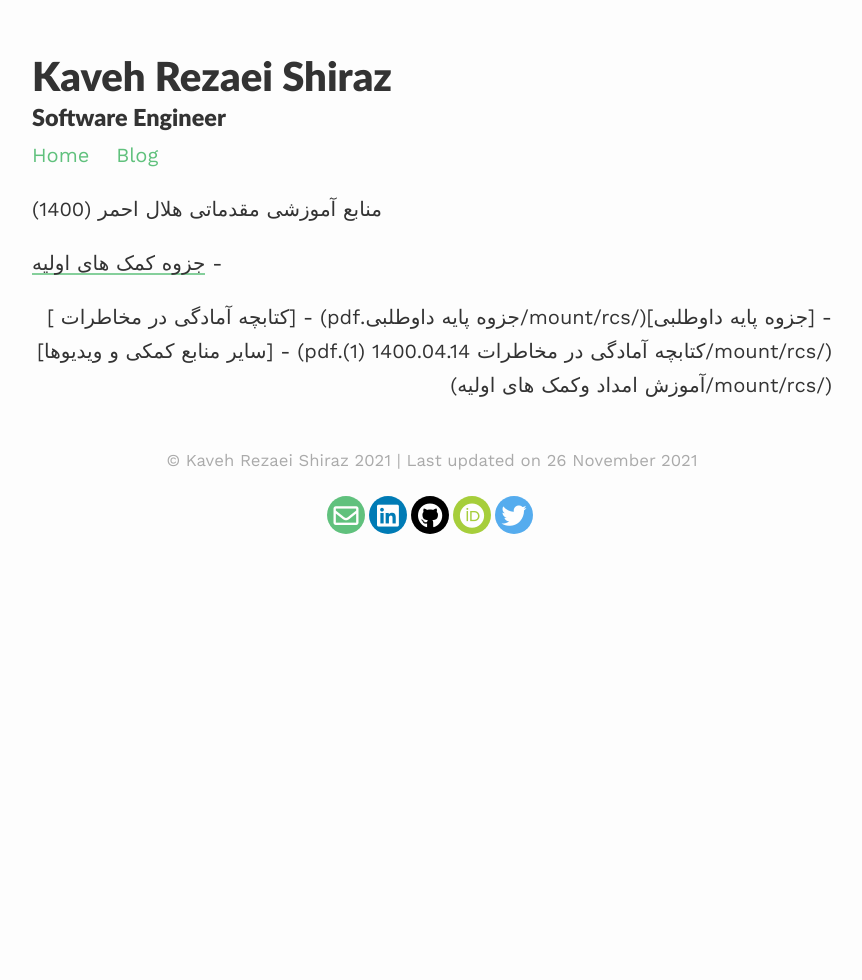
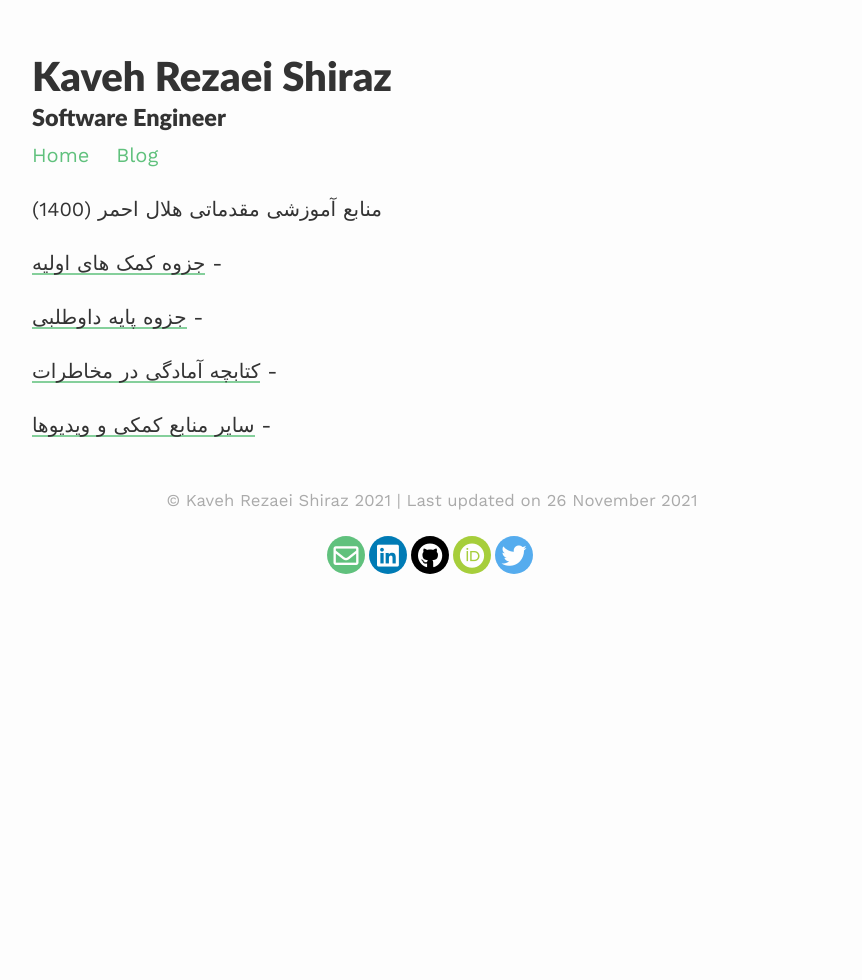
Before and after one commit to KavehRS/website, a Jekyll site: the page built from _pages/rcs.md, in a window 1280 px wide. Shown: the whole page, without its empty margins (208-1070 px from the left). Built offline with Jekyll 4.4.1, drawn with Linux system fonts in a browser that asks for light colours; nearby versions of some CDN libraries; some of the changed lines change nothing that is shown.

Commit message:
Update rcs.md

```diff
--- a/_pages/rcs.md
+++ b/_pages/rcs.md
@@ -11,15 +11,15 @@ published: true
 
 &#x202b; - [جزوه کمک های اولیه](/mount/rcs/2جزوه.pdf)
 
+
+&#x202b; - [جزوه پایه داوطلبی](/mount/rcs/جزوه پایه داوطلبی.pdf)
+
+
+&#x202b; - [کتابچه آمادگی در مخاطرات ](/mount/rcs/کتابچه آمادگی در مخاطرات 1400.04.14 (1).pdf)
+
+
+&#x202b; - [سایر منابع کمکی و ویدیو‌ها](/mount/rcs/آموزش امداد وکمک های اولیه)
+
   <div dir="rtl">
 
-- [جزوه پایه داوطلبی](/mount/rcs/جزوه پایه داوطلبی.pdf)
-
-
-- [کتابچه آمادگی در مخاطرات ](/mount/rcs/کتابچه آمادگی در مخاطرات 1400.04.14 (1).pdf)
-
-
-- [سایر منابع کمکی و ویدیو‌ها](/mount/rcs/آموزش امداد وکمک های اولیه)
-
-
   </div>
```
